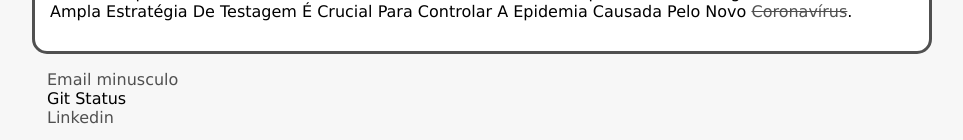
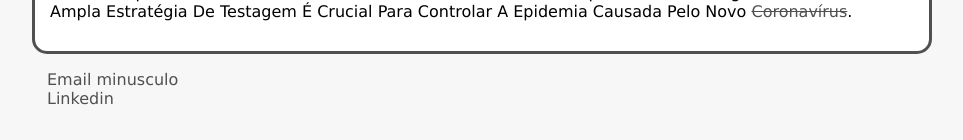
Before and after one commit to MAXWILLIAM2019/alura-git, a plain HTML site: page index.html in a window 1280 px wide. Shown: the part 1206-1346 px from the top of the page, without its empty margins (158-1121 px from the left). Drawn offline with Linux system fonts and the light colour scheme.

Commit message:
Revert "Testando controle de versões"
This reverts commit 598a5bdcbc4c1ea7ef99b0054dda6b1945571b9a.

```diff
--- a/index.html
+++ b/index.html
@@ -29,7 +29,6 @@
     <li>
     <a href="mailto:maxwilliam0440@gmail.com" target="blank">Email minusculo</a>
     </li>
-    Git Status
     <li>
       <a href="https://www.linkedin.com/in/max-william-a4b355118/"target="_blank">Linkedin</a>
     </li>
```
